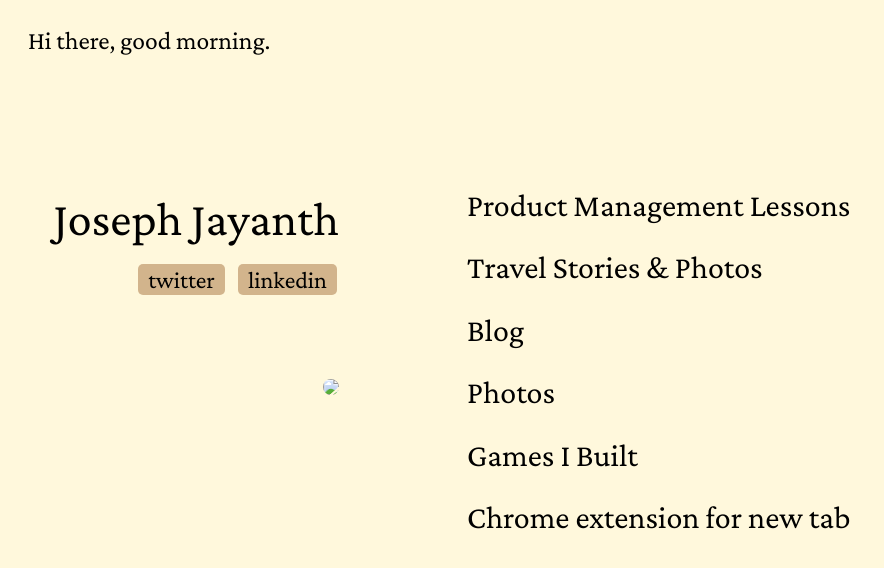
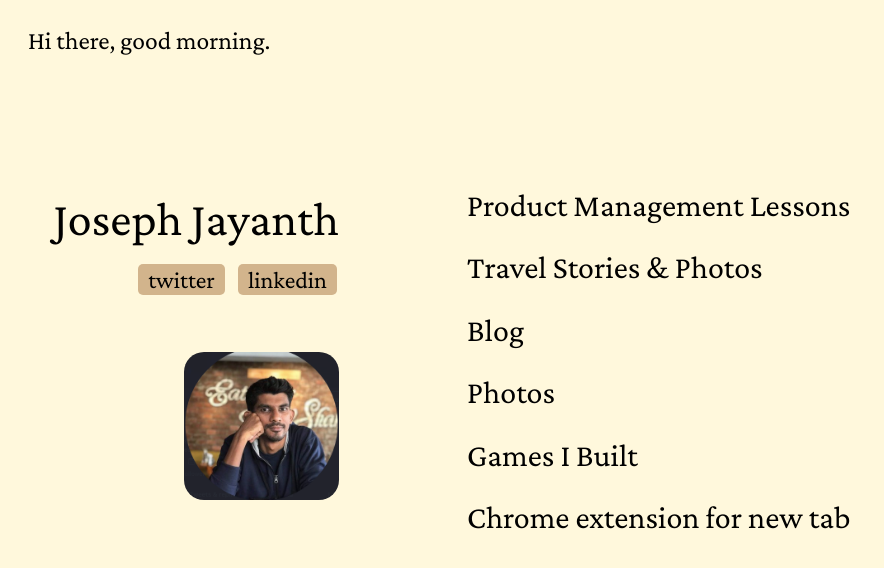
Before and after one commit to joejayanth/josephjayanth, a plain HTML site: page index.html in a window 1280 px wide. Shown: the whole page, without its empty margins (0-884 px from the left). Drawn offline with nearby package versions, Linux system fonts and the light colour scheme.

Commit message:
added my pic

```diff
--- a/index.html
+++ b/index.html
@@ -114,7 +114,7 @@ this is the LHS block -->
 			<a href="http://linkedin.com/in/josephjayanth" target="_blank"><span class="smallbutton">linkedin</span></a>
 			<br>
 			<br>
-			<img src="me.png" style="border-radius: 20px; width: 50%; ">
+			<img src="img/me.png" style="border-radius: 20px; width: 50%; ">
 
 
 
```
Also changed, not shown: img/me.png (added), 1 other file.
